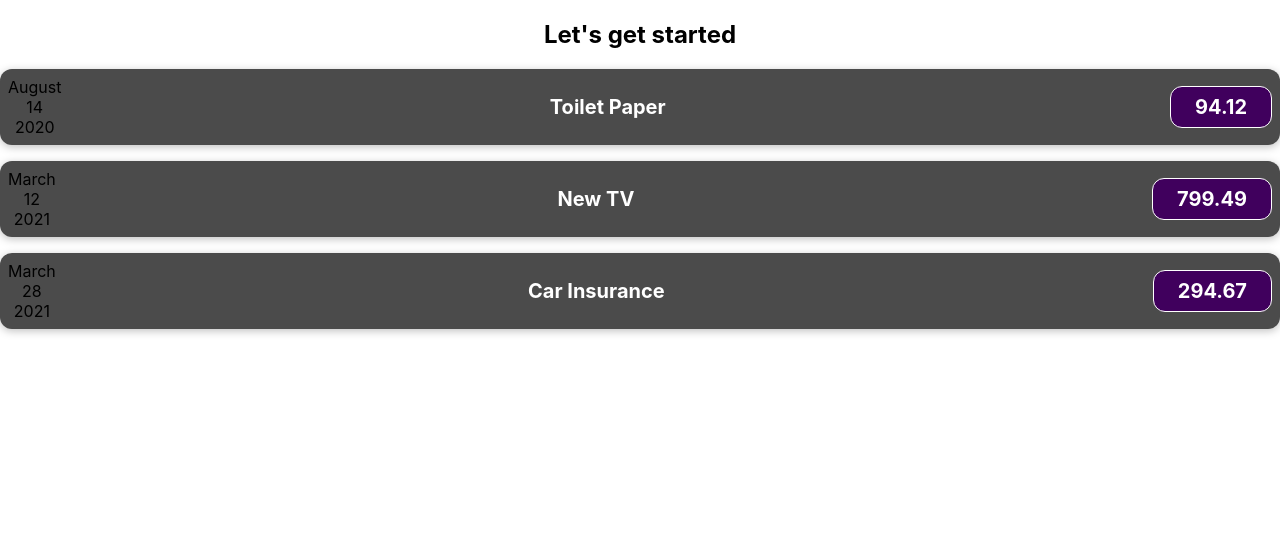
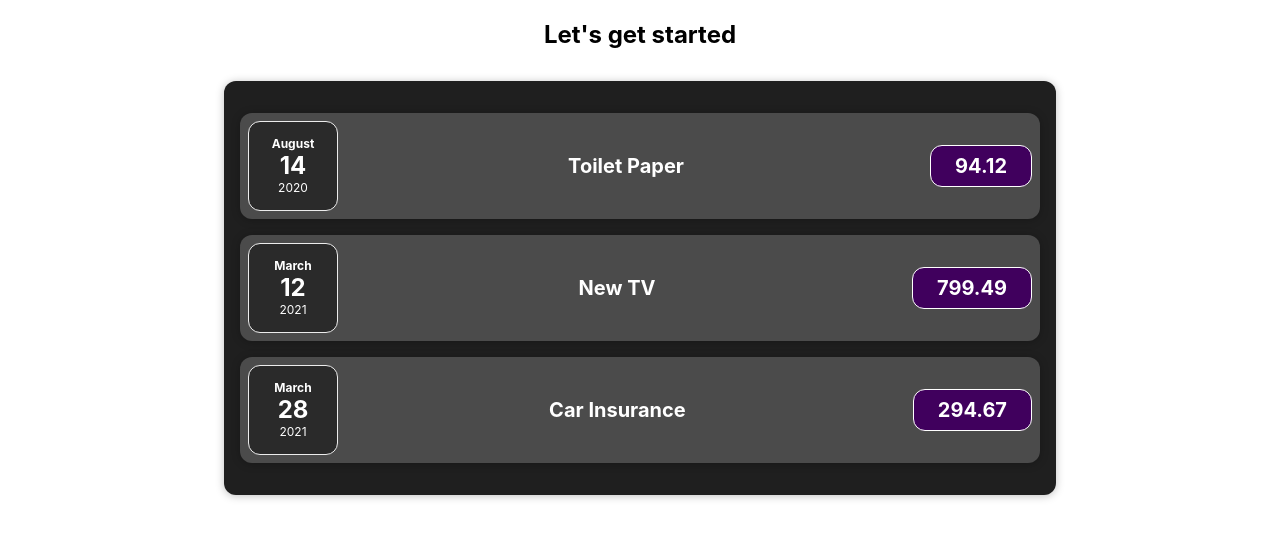
Before and after one commit to sangeetparashar/learningReact, a React (Create React App) app: page / in a window 1280 px wide. Shown: the top 538 px of the page. Built offline with nearby package versions, Linux system fonts and the light colour scheme.

Commit message:
creating a styling component for common css, learning props.children

```diff
--- a/src/App.js
+++ b/src/App.js
@@ -1,6 +1,6 @@
 import "./App.css";
 import "./Components/ExpenseItem";
-import ExpenseItem from "./Components/ExpenseItem";
+import Expenses from "./Components/Expenses";
 
 const expenses = [
   {
@@ -28,21 +28,7 @@ function App() {
   return (
     <div className="App">
       <h2>Let's get started</h2>
-      <ExpenseItem
-        title={expenses[0].title}
-        amount={expenses[0].amount}
-        date={expenses[0].date}
-      ></ExpenseItem>
-      <ExpenseItem
-        title={expenses[1].title}
-        amount={expenses[1].amount}
-        date={expenses[1].date}
-      ></ExpenseItem>
-      <ExpenseItem
-        title={expenses[2].title}
-        amount={expenses[2].amount}
-        date={expenses[2].date}
-      ></ExpenseItem>
+      <Expenses item={expenses} />
     </div>
   );
 }
--- /dev/null
+++ b/src/Components/Card.css
@@ -0,0 +1,4 @@
+.card {
+  border-radius: 12px;
+  box-shadow: 0 1px 8px rgba(0, 0, 0, 0.25);
+}
--- /dev/null
+++ b/src/Components/Card.js
@@ -0,0 +1,8 @@
+import "./Card.css";
+
+function Card(props) {
+  const classes = "card " + props.className;
+  return <div className={classes}>{props.children}</div>;
+}
+
+export default Card;
--- /dev/null
+++ b/src/Components/ExpenseDate.css
@@ -0,0 +1,26 @@
+.expense-date {
+  display: flex;
+  flex-direction: column;
+  width: 5.5rem;
+  height: 5.5rem;
+  border: 1px solid #ececec;
+  background-color: #2a2a2a;
+  color: white;
+  border-radius: 12px;
+  align-items: center;
+  justify-content: center;
+}
+
+.expense-date__month {
+  font-size: 0.75rem;
+  font-weight: bold;
+}
+
+.expense-date__year {
+  font-size: 0.75rem;
+}
+
+.expense-date__day {
+  font-size: 1.5rem;
+  font-weight: bold;
+}
--- a/src/Components/ExpenseDate.js
+++ b/src/Components/ExpenseDate.js
@@ -0,0 +1,17 @@
+import "./ExpenseDate.css";
+
+function ExpenseDate(data) {
+  const month = data.expenseDate.toLocaleString("en-US", { month: "long" });
+  const day = data.expenseDate.toLocaleString("en-US", { day: "2-digit" });
+  const year = data.expenseDate.getFullYear();
+
+  return (
+    <div className="expense-date">
+      <div className="expense-date__month">{month}</div>
+      <div className="expense-date__day">{day}</div>
+      <div className="expense-date__year">{year}</div>
+    </div>
+  );
+}
+
+export default ExpenseDate;
--- a/src/Components/ExpenseItem.css
+++ b/src/Components/ExpenseItem.css
@@ -2,10 +2,8 @@
   display: flex;
   justify-content: space-between;
   align-items: center;
-  box-shadow: 0 2px 8px rgba(0, 0, 0, 0.25);
   padding: 0.5rem;
   margin: 1rem 0;
-  border-radius: 12px;
   background-color: #4b4b4b;
 }
 
--- a/src/Components/ExpenseItem.js
+++ b/src/Components/ExpenseItem.js
@@ -1,21 +1,16 @@
 import "./ExpenseItem.css";
+import ExpenseDate from "./ExpenseDate";
+import Card from "./Card";
 
 function ExpenseItem(expense) {
-  const month = expense.date.toLocaleString("en-US", { month: "long" });
-  const day = expense.date.toLocaleString("en-US", { day: "2-digit" });
-  const year = expense.date.getFullYear();
   return (
-    <div className="expense-item">
-      <div>
-        <div>{month}</div>
-        <div>{day}</div>
-        <div>{year}</div>
-      </div>
+    <Card className="expense-item">
+      <ExpenseDate expenseDate={expense.date}></ExpenseDate>
       <div className="expense-item__description">
         <h2>{expense.title}</h2>
         <div className="expense-item__price">{expense.amount}</div>
       </div>
-    </div>
+    </Card>
   );
 }
 
--- /dev/null
+++ b/src/Components/Expenses.css
@@ -0,0 +1,7 @@
+.expenses {
+  padding: 1rem;
+  background-color: rgb(31, 31, 31);
+  margin: 2rem auto;
+  width: 50rem;
+  max-width: 95%;
+}
--- /dev/null
+++ b/src/Components/Expenses.js
@@ -0,0 +1,27 @@
+import "./Expenses.css";
+import ExpenseItem from "./ExpenseItem";
+import Card from "./Card";
+
+function Expenses(prop) {
+  return (
+    <Card className="expenses">
+      <ExpenseItem
+        title={prop.item[0].title}
+        amount={prop.item[0].amount}
+        date={prop.item[0].date}
+      />
+      <ExpenseItem
+        title={prop.item[1].title}
+        amount={prop.item[1].amount}
+        date={prop.item[1].date}
+      />
+      <ExpenseItem
+        title={prop.item[2].title}
+        amount={prop.item[2].amount}
+        date={prop.item[2].date}
+      />
+    </Card>
+  );
+}
+
+export default Expenses;
```
